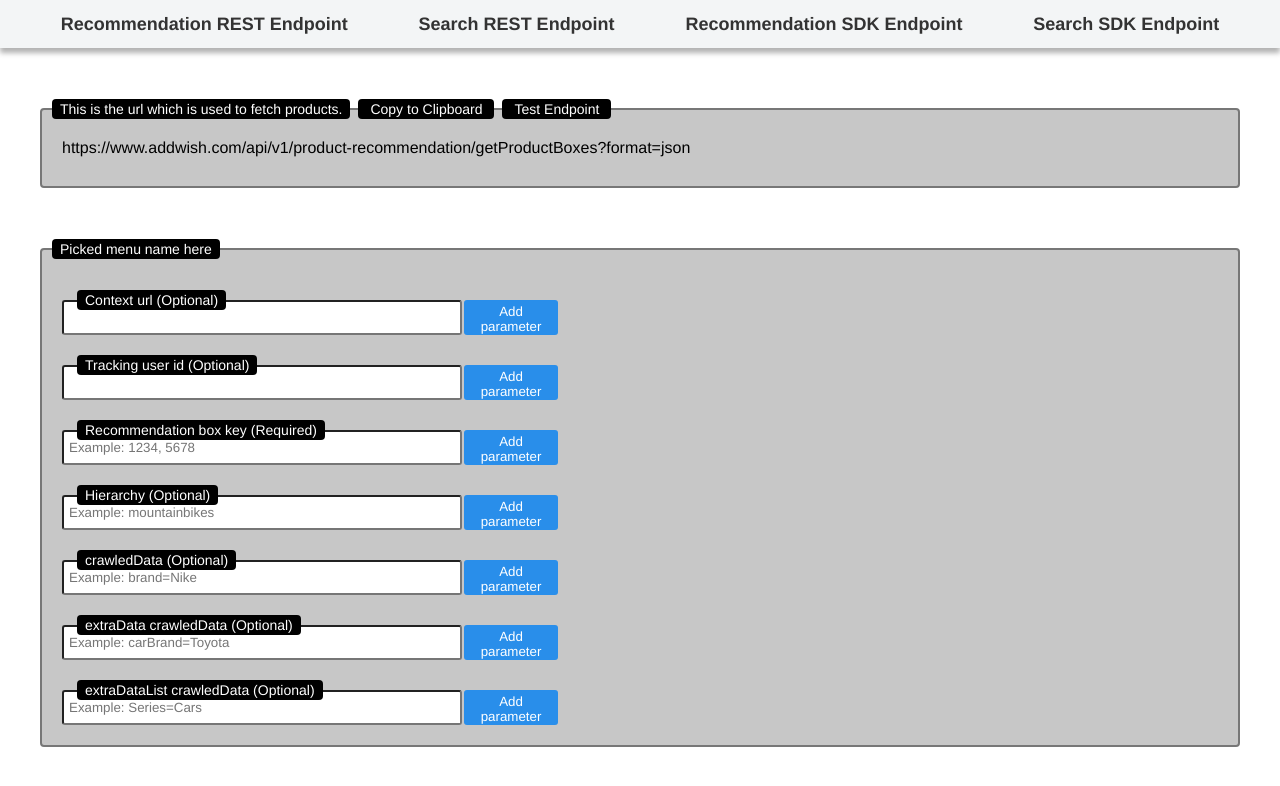
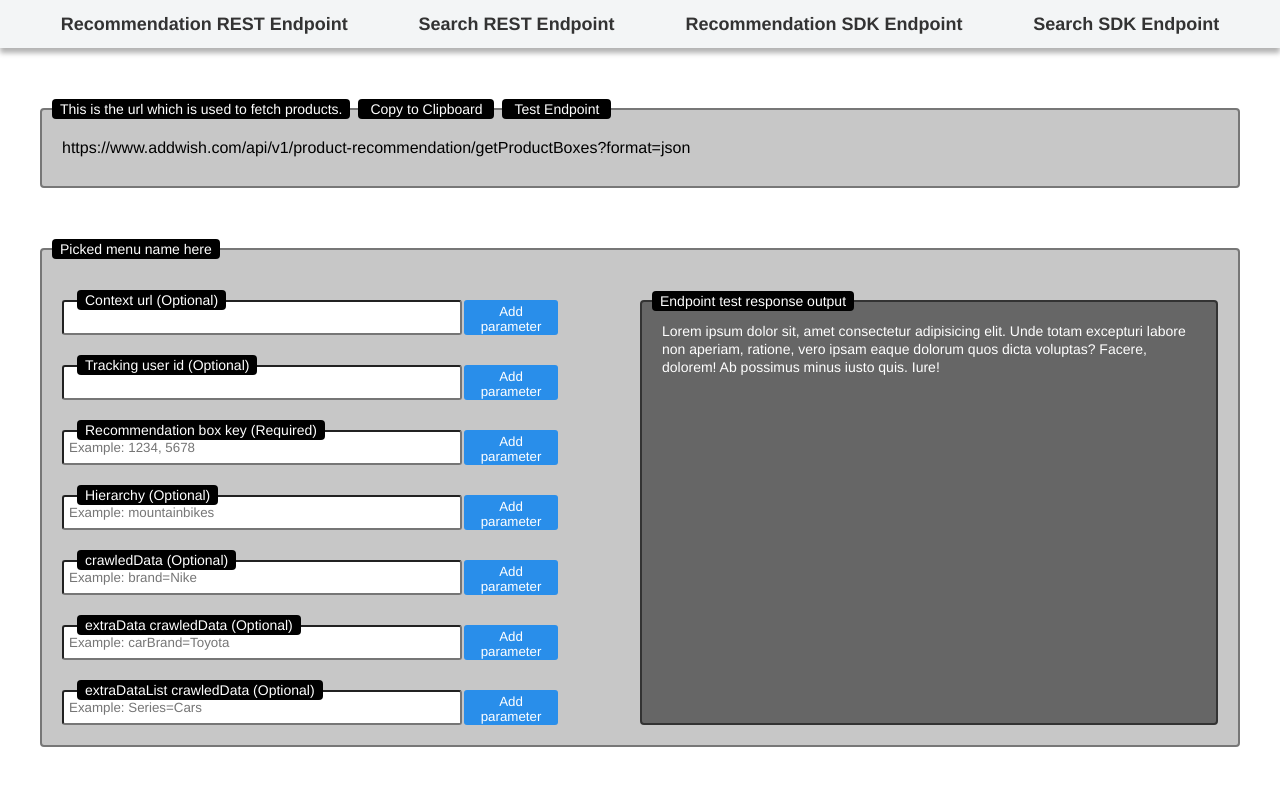
Before and after one commit to Mikkelmbk/hr-api-helper, a plain HTML site: page public/index.html in a window 1280 px wide. Drawn offline with Linux system fonts and the light colour scheme.

Commit message:
endpoint test response window styling has been finished.

```diff
--- a/public/assets/css/style.css
+++ b/public/assets/css/style.css
@@ -214,6 +214,39 @@ body{
 }
 
 /* Main endpoint-test-response-window begins */
+.main__endpoint-test-response-window-container{
+    flex-basis:50%;
+    margin-top:30px;
+    min-width:500px;
+    position:relative;
+}
+
+.main__endpoint-test-response-window-border-position{
+    position:absolute;
+    top:-9px;
+    left:12px;
+    display:flex;
+}
+
+.main__endpoint-test-response-window-description{
+    user-select:none;
+    background-color:black;
+    color:white;
+    padding:2px 8px;
+    border-radius:4px;
+    font-size:14px;
+    margin-right:8px;
+}
+
 .main__endpoint-test-response-window{
-    flex-basis:50%;
+    border:2px solid #333;
+    background-color:#666;
+    border-radius:4px;
+    padding:20px;
+    height:100%;
 }
+
+.main__endpoint-test-response-output{
+    color:white;
+    font-size:14px;
+}
--- a/public/index.html
+++ b/public/index.html
@@ -97,8 +97,13 @@
                         </section>
 
                     </div>
-                    <div class="main__endpoint-test-response-window">
-
+                    <div class="main__endpoint-test-response-window-container">
+                        <div class="main__endpoint-test-response-window-border-position">
+                            <p class="main__endpoint-test-response-window-description">Endpoint test response output</p>
+                        </div>
+                        <div class="main__endpoint-test-response-window">
+                            <code class="main__endpoint-test-response-output">Lorem ipsum dolor sit, amet consectetur adipisicing elit. Unde totam excepturi labore non aperiam, ratione, vero ipsam eaque dolorum quos dicta voluptas? Facere, dolorem! Ab possimus minus iusto quis. Iure!</code>
+                        </div>
                     </div>
                 </div>
             </div>
```
